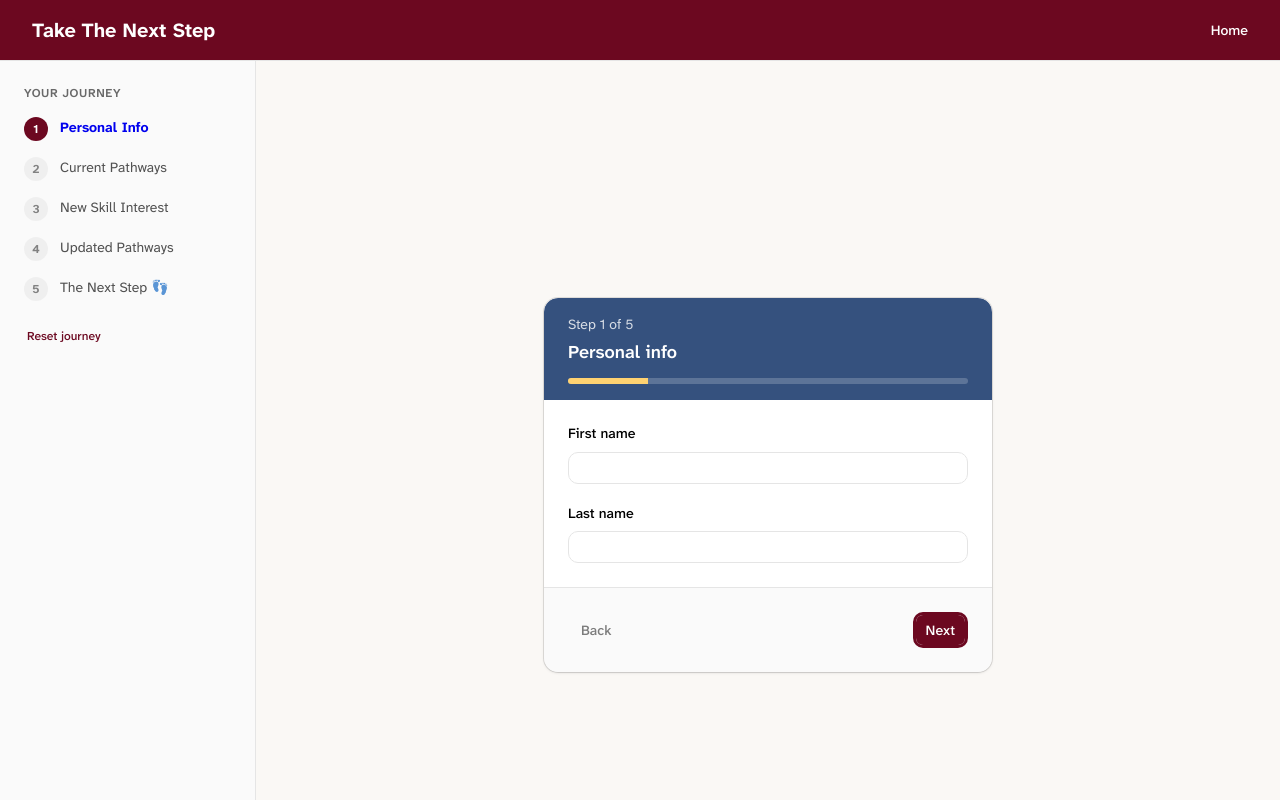
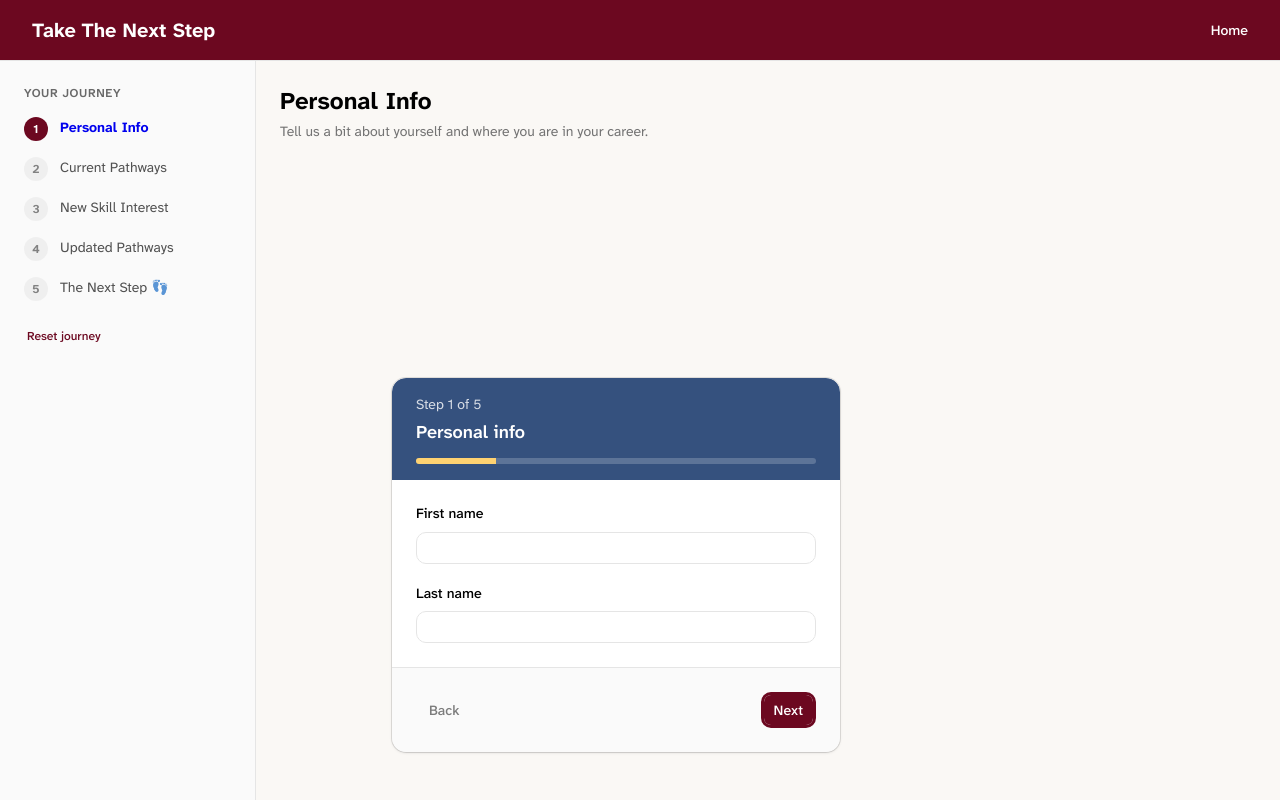
Before and after one commit to jaynaugler/ttns, a Next.js app: page /profile in a window 1280 px wide. Shown: the top 800 px of the page. Built offline with nearby package versions, Linux system fonts and the light colour scheme.

Commit message:
Moving user profile into 'journey' flow

```diff
--- a/src/app/profile/page.js
+++ /dev/null
@@ -1,6 +0,0 @@
-// Server Component (no "use client"): it only renders the client form.
-import ProfileForm from "@/components/profile-form/ProfileForm";
-
-export default function ProfilePage() {
-  return <ProfileForm />;
-}
--- a/src/app/profile/page.tsx
+++ b/src/app/profile/page.tsx
@@ -1,13 +1,17 @@
+import ProfileForm from "@/components/profile-form/ProfileForm";
 import { JourneyStepPage } from "@/components/journey-step-page";
 
-// Journey step 1. The multi-step profile form arrives with the user-profile
-// branch; its submit should call markStepComplete("profile") when it lands.
+// Journey step 1: the multi-step profile form from the user-profile branch,
+// wrapped in the shared journey skeleton. The Continue button marks the step
+// complete and moves on to /skills.
 export default function ProfilePage() {
   return (
     <JourneyStepPage
       pageId="profile"
       nextHref="/skills"
       description="Tell us a bit about yourself and where you are in your career."
-    />
+    >
+      <ProfileForm />
+    </JourneyStepPage>
   );
 }
```
